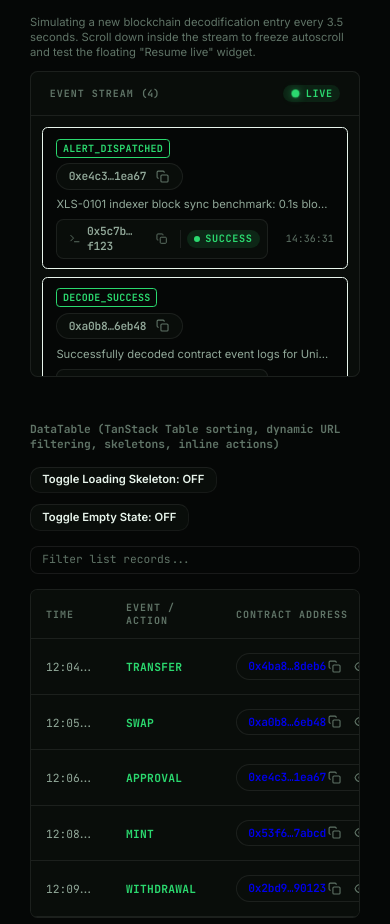
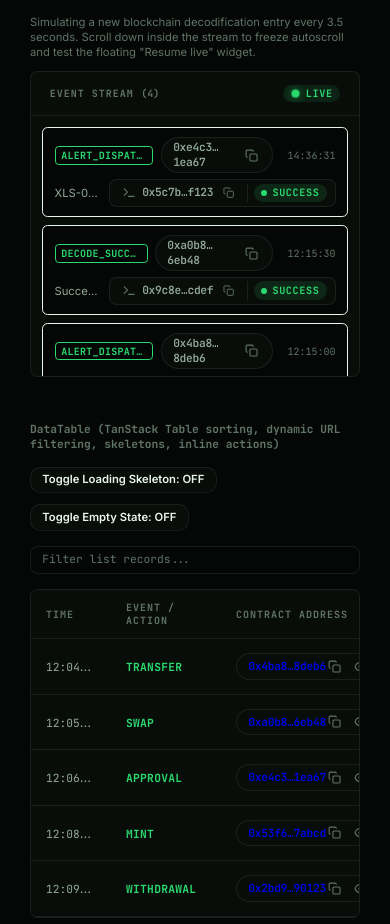
Before and after one commit to rperezga/kryndel, a Next.js app in the folder packages/web/: page /design in a window 390 px wide. Shown: the part 5608-6532 px from the top of the page. Built offline with nearby package versions, Linux system fonts and the light colour scheme.

Commit message:
fix(web): mobile-friendly event stream (compact on mobile, table on desktop) + cleaner contracts address column

```diff
--- a/packages/web/src/components/ds/EventStream.tsx
+++ b/packages/web/src/components/ds/EventStream.tsx
@@ -25,7 +25,7 @@ export interface StreamEvent {
 export interface EventStreamProps extends React.HTMLAttributes<HTMLDivElement> {
   events: StreamEvent[];
   maxHeight?: string;
-  /** Compact layout for narrow containers (e.g. the Overview side column). */
+  /** Force the compact layout everywhere (e.g. the Overview side column). */
   dense?: boolean;
 }
 
@@ -65,6 +65,9 @@ function PartyChip({ address }: { address?: string }) {
 const typeBadgeCls =
   'inline-block truncate align-middle font-ds-mono text-[10px] font-bold text-ds-green uppercase tracking-wide bg-ds-green/10 border border-solid border-ds-green/20 rounded px-1.5 py-0.5 select-none';
 
+const cardBase =
+  'bg-ds-shell border border-solid rounded-md transition-colors duration-150 hover:bg-ds-panel-2/20';
+
 /** Inline "from → to · value" group, shared by both layouts. */
 function Parties({ event }: { event: StreamEvent }) {
   return (
@@ -87,19 +90,20 @@ function Parties({ event }: { event: StreamEvent }) {
   );
 }
 
-function EventCard({ event, dense }: { event: StreamEvent; dense?: boolean }) {
+function Body({ event }: { event: StreamEvent }) {
   const hasParties = !!(event.from && event.to);
+  if (hasParties) return <Parties event={event} />;
+  return event.description ? (
+    <p className="font-ds-sans text-xs text-ds-text-2 leading-relaxed truncate min-w-0">
+      {event.description}
+    </p>
+  ) : null;
+}
 
-  // ── Compact: two flexible rows that fit a narrow container ──────────────────
-  if (dense) {
+/** Compact two-row card — fits narrow containers + mobile. */
+function CompactCard({ event }: { event: StreamEvent }) {
   return (
-      <PhosphorPulse active={!!event.isNew}>
-        <div
-          className={cn(
-            'flex flex-col gap-1.5 bg-ds-shell border border-solid border-ds-border/60 rounded-md px-3 py-2.5 transition-colors duration-150 hover:bg-ds-panel-2/20',
-            event.isNew ? 'border-ds-green/40' : ''
-          )}
-        >
+    <div className={cn(cardBase, 'flex flex-col gap-1.5 px-3 py-2.5', event.isNew ? 'border-ds-green/40' : 'border-ds-border/60')}>
       <div className="flex items-center gap-2 min-w-0">
         <span className={cn(typeBadgeCls, 'max-w-[120px]')} title={event.type}>
           {event.type}
@@ -111,61 +115,55 @@ function EventCard({ event, dense }: { event: StreamEvent; dense?: boolean }) {
       </div>
       <div className="flex items-center gap-2 min-w-0">
         <div className="flex items-center gap-1.5 min-w-0 flex-1 overflow-hidden">
-              {hasParties ? (
-                <Parties event={event} />
-              ) : (
-                event.description && (
-                  <p className="font-ds-sans text-xs text-ds-text-2 leading-relaxed truncate min-w-0">
-                    {event.description}
-                  </p>
-                )
-              )}
+          <Body event={event} />
         </div>
         {event.hash && <TxPill hash={event.hash} status={event.status} />}
       </div>
     </div>
-      </PhosphorPulse>
   );
 }
 
-  // ── Table: fixed-column grid so rows line up (full-width events page) ───────
+/** Fixed-column grid card — aligned table for the full-width events page (md+). */
+function TableCard({ event }: { event: StreamEvent }) {
   return (
-    <PhosphorPulse active={!!event.isNew}>
-      <div
-        className={cn(
-          'grid grid-cols-1 md:grid-cols-[120px_210px_minmax(0,1fr)_auto] md:items-center gap-x-4 gap-y-1.5 bg-ds-shell border border-solid border-ds-border/60 rounded-md px-3.5 py-2.5 transition-colors duration-150 hover:bg-ds-panel-2/20',
-          event.isNew ? 'border-ds-green/40' : ''
-        )}
-      >
+    <div className={cn(cardBase, 'grid grid-cols-[120px_210px_minmax(0,1fr)_auto] items-center gap-x-4 px-3.5 py-2.5', event.isNew ? 'border-ds-green/40' : 'border-ds-border/60')}>
       <div className="min-w-0">
         <span className={cn(typeBadgeCls, 'max-w-full')} title={event.type}>
           {event.type}
         </span>
       </div>
-
       <div className="min-w-0 flex">
         {event.address && <AddressPill address={event.address} className="max-w-full" />}
       </div>
-
       <div className="flex items-center gap-2 min-w-0">
-          {hasParties ? (
-            <Parties event={event} />
-          ) : (
-            event.description && (
-              <p className="font-ds-sans text-xs text-ds-text-2 leading-relaxed truncate min-w-0">
-                {event.description}
-              </p>
-            )
-          )}
+        <Body event={event} />
       </div>
-
-        <div className="flex items-center gap-3 justify-between md:justify-end shrink-0">
+      <div className="flex items-center gap-3 justify-end shrink-0">
         {event.hash && <TxPill hash={event.hash} status={event.status} />}
         <span className="font-ds-mono text-[10px] text-ds-text-3 shrink-0 select-none min-w-[54px] text-right">
           {event.timestamp}
         </span>
       </div>
     </div>
+  );
+}
+
+function EventCard({ event, dense }: { event: StreamEvent; dense?: boolean }) {
+  return (
+    <PhosphorPulse active={!!event.isNew}>
+      {dense ? (
+        <CompactCard event={event} />
+      ) : (
+        <>
+          {/* Mobile: compact · Desktop (md+): aligned table */}
+          <div className="md:hidden">
+            <CompactCard event={event} />
+          </div>
+          <div className="hidden md:block">
+            <TableCard event={event} />
+          </div>
+        </>
+      )}
     </PhosphorPulse>
   );
 }
```
Lines whose indentation alone changed are shown as unchanged.
